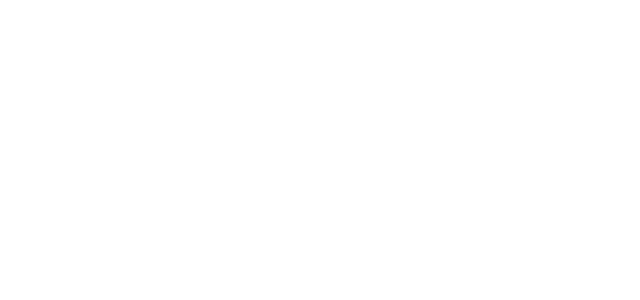
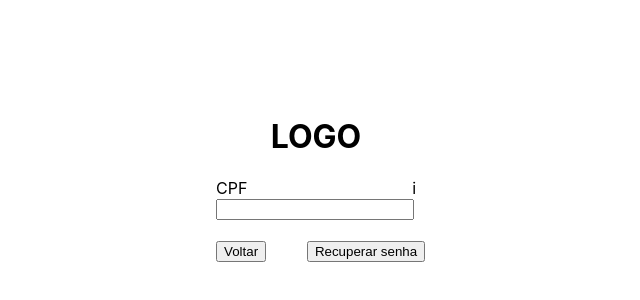
Before and after one commit to victorluizskt/ihc-sigaa-2.0-frontend, a React (Create React App) app: page /recoverPassword in a window 1280 px wide. Before the commit this address had no page. Shown: the part 64-364 px from the top of the page, without its empty margins (324-964 px from the left). Built offline with nearby package versions, Linux system fonts and the light colour scheme.

Commit message:
add screen recover password

```diff
--- a/src/App.tsx
+++ b/src/App.tsx
@@ -4,6 +4,7 @@
 import Subjects from "./pages/Subjects";
 import Grades from "./pages/Grades";
 import Login from "./pages/Login";
+import RecoverPassword from "./pages/RecoverPassword";
 import './App.css';
 
 function App() {
@@ -16,6 +17,7 @@
           <Route path="/frequency" element={<Frequency />} />
           <Route path="/grades" element={<Grades />} />
           <Route path="/subjects" element={<Subjects />} />
+          <Route path="/recoverPassword" element={<RecoverPassword />} />
         </Routes>
       </BrowserRouter>
     </div>
--- a/src/components/Field/index.tsx
+++ b/src/components/Field/index.tsx
@@ -3,12 +3,21 @@
 interface FieldProps {
     placeholder: string,
     title: string,
+    visible?: boolean,
 }
 
-const Field: React.FC<FieldProps> = ({placeholder, title}) => {
+const Field: React.FC<FieldProps> = ({placeholder, title, visible}) => {
     return (
         <StyledField>
-            <span>{title}</span>
+            <div style={{
+                display: "flex",
+                justifyContent: "space-between",
+            }}>
+                <span>{title}</span>
+                {visible && (
+                    <span>i</span>
+                )}
+            </div>
             <Input />
         </StyledField>
     )
--- a/src/components/StudentHeader/styled.ts
+++ b/src/components/StudentHeader/styled.ts
@@ -13,5 +13,3 @@
   text-align: initial;
   margin-bottom: 5px;
 `;
-
-export default null;
--- a/src/pages/Login/index.tsx
+++ b/src/pages/Login/index.tsx
@@ -11,7 +11,9 @@
             <a href="/home">
                 <Button title="Entrar" action={() => {console.log('oi')}}/>
             </a>
-            <Button title="Esqueceu sua senha?" action={() => {console.log('oi')}}/>
+            <a href="/recoverPassword">
+                <Button title="Esqueceu sua senha?" action={() => {console.log('oi')}}/>
+            </a>
         </StyledLoginContainer>
     </>
 )
--- /dev/null
+++ b/src/pages/RecoverPassword/index.tsx
@@ -0,0 +1,25 @@
+import Button from "../../components/Button";
+import Field from "../../components/Field";
+import { StyledLoginContainer } from './styled';
+
+const RecoverPassword = () => (
+    <>
+    <StyledLoginContainer>
+        <h1>LOGO</h1>
+        <Field placeholder="CPF" title="CPF" visible/>
+        <div style={{
+            display: "grid",
+            gridTemplateColumns: "50px 200px"
+        }}>
+            <a href="/">
+                <Button title="Voltar" action={() => {console.log('oi')}}/>
+            </a>
+            <a href="/recoverPassword">
+                <Button title="Recuperar senha" action={() => {console.log('oi')}}/>
+            </a>
+        </div>
+    </StyledLoginContainer>
+</>
+);
+
+export default RecoverPassword;
--- /dev/null
+++ b/src/pages/RecoverPassword/styled.ts
@@ -0,0 +1,9 @@
+import styled from 'styled-components';
+
+export const StyledLoginContainer = styled.div`
+  display: grid;
+  grid-template-columns: 200px;
+  margin-top: 20px;
+  justify-content: space-around;
+  margin-top: calc(100vh - 80vh);
+`;
```
